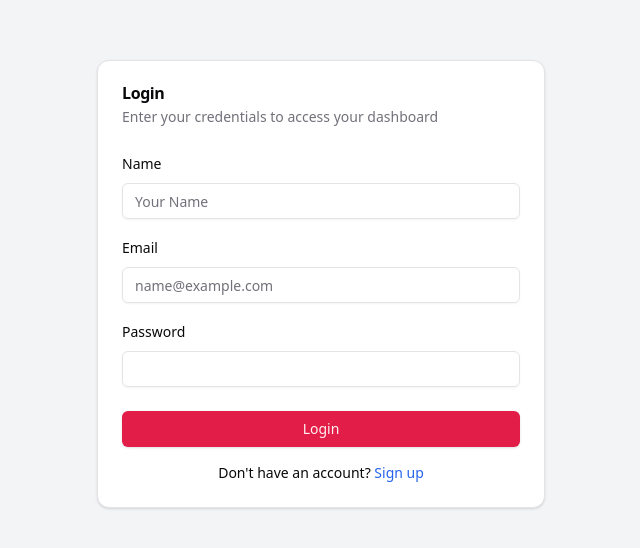
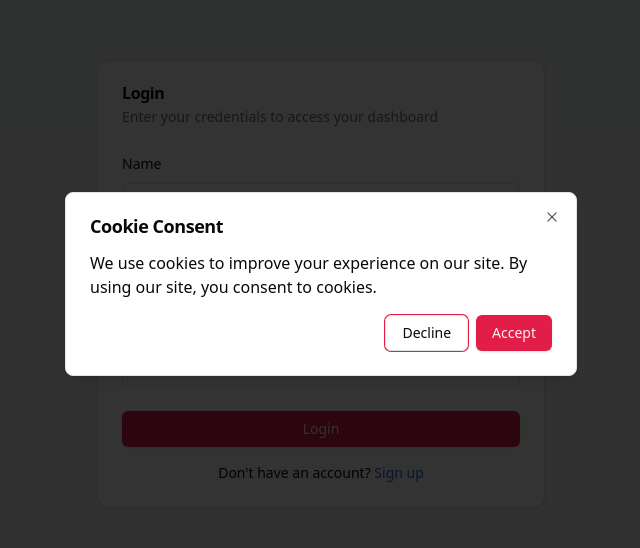
Before and after one commit to Ayush-Vish/Service-provider-ruralsync, a React (Vite) app: page /login in a window 1280 px wide. Shown: the part 116-664 px from the top of the page, without its empty margins (319-959 px from the left). Built offline with nearby package versions, Linux system fonts and the light colour scheme; no server answers.

Commit message:
🔐 Added Cookie consent

```diff
--- a/package.json
+++ b/package.json
@@ -22,6 +22,7 @@
     "axios": "^1.7.7",
     "class-variance-authority": "^0.7.0",
     "clsx": "^2.1.1",
+    "js-cookie": "^3.0.5",
     "lucide-react": "^0.453.0",
     "react": "^18.3.1",
     "react-dom": "^18.3.1",
@@ -34,6 +35,7 @@
   },
   "devDependencies": {
     "@eslint/js": "^9.13.0",
+    "@types/js-cookie": "^3.0.6",
     "@types/node": "^22.8.1",
     "@types/react": "^18.3.11",
     "@types/react-dom": "^18.3.1",
@@ -43,6 +45,8 @@
     "eslint-plugin-react-hooks": "^5.0.0",
     "eslint-plugin-react-refresh": "^0.4.13",
     "globals": "^15.11.0",
+    "i": "^0.3.7",
+    "npm": "^10.9.0",
     "postcss": "^8.4.47",
     "tailwindcss": "^3.4.14",
     "typescript": "~5.6.2",
--- a/src/App.tsx
+++ b/src/App.tsx
@@ -4,6 +4,7 @@ import { useAuthStore } from "./stores/auth.store";
 import { Route, Routes, useNavigate } from "react-router-dom";
 import LoginPage from "./pages/login";
 import Register from "./pages/register";
+import CookieConsent from "./components/cookie-consent";
 
 function App() {
   const initialise = useAuthStore((state) => state.initialise);
@@ -24,6 +25,7 @@ function App() {
 
   return (
     <div className="w-full ">
+        <CookieConsent />
       <Routes>
         <Route path="/" element={<DashboardLayout />} />
         <Route path="/login" element={<LoginPage />} />
--- /dev/null
+++ b/src/components/cookie-consent.tsx
@@ -0,0 +1,49 @@
+import React, { useState, useEffect } from 'react';
+import { Button } from '@/components/ui/button';
+import { Dialog, DialogContent, DialogHeader, DialogTitle } from '@/components/ui/dialog';
+import Cookies from 'js-cookie';
+
+const CookieConsent = () => {
+  const [isOpen, setIsOpen] = useState(false);
+
+  useEffect(() => {
+    const consent = Cookies.get('cookieConsent');
+    if (!consent) {
+      setIsOpen(true);
+    }
+  }, []);
+
+  const handleAccept = () => {
+      Cookies.set('cookieConsent', 'true', { expires: 365, secure: true, sameSite: 'Lax' });
+      setIsOpen(false);
+    };
+
+    const handleDecline = () => {
+      Cookies.set('cookieConsent', 'false', { expires: 365, secure: true, sameSite: 'Lax' });
+      setIsOpen(false);
+    };
+
+
+  return (
+    <Dialog open={isOpen} onOpenChange={setIsOpen}>
+      <DialogContent>
+        <DialogHeader>
+          <DialogTitle>Cookie Consent</DialogTitle>
+        </DialogHeader>
+        <div className="space-y-4">
+          <p>We use cookies to improve your experience on our site. By using our site, you consent to cookies.</p>
+          <div className="flex justify-end space-x-2">
+            <Button variant="outline" onClick={handleDecline}>
+              Decline
+            </Button>
+            <Button onClick={handleAccept}>
+              Accept
+            </Button>
+          </div>
+        </div>
+      </DialogContent>
+    </Dialog>
+  );
+};
+
+export default CookieConsent;
```
Also changed, not shown: 2 other files (tests, documents, lock files or other folders).
